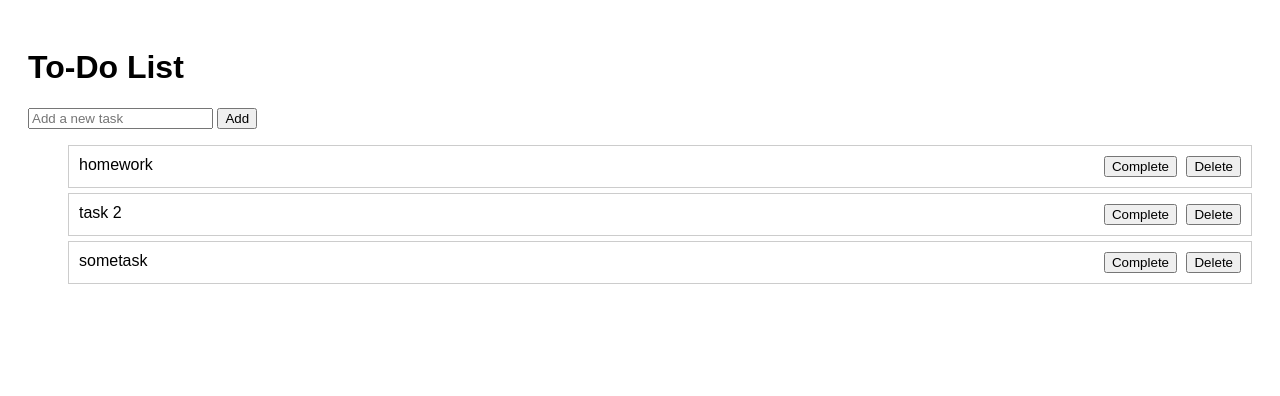
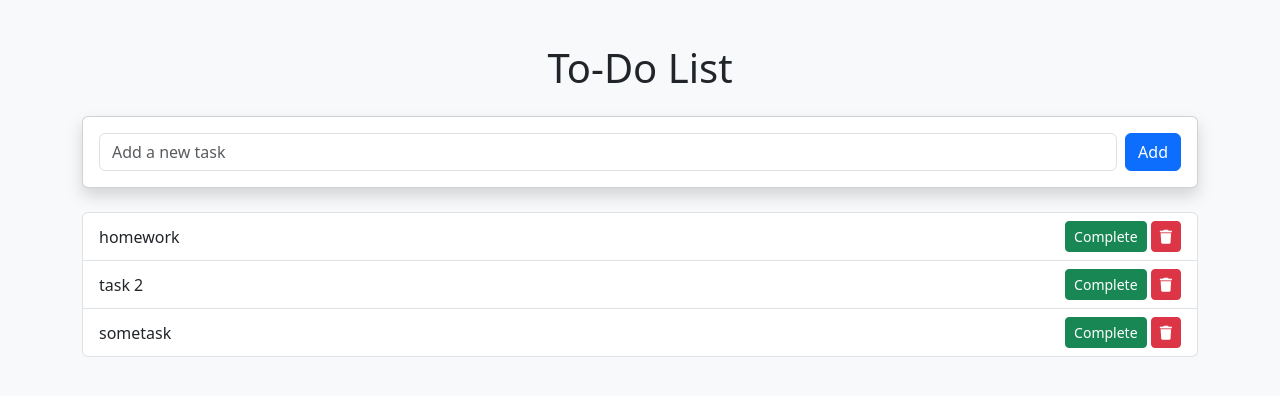
Before and after one commit to stha2022sushant/todoApp, a Django app: page / in a window 1280 px wide. Shown: the top 396 px of the page. Run offline with Django 3.2, Linux system fonts and the light colour scheme; data comes from the database, SQL or seed files in the repository; both versions use the stored data as it was after the commit.

Commit message:
making app more interactive

```diff
--- a/todoApp/todo_app/templates/todo_app/home.html
+++ b/todoApp/todo_app/templates/todo_app/home.html
@@ -4,37 +4,68 @@
     <meta charset="UTF-8">
     <meta name="viewport" content="width=device-width, initial-scale=1.0">
     <title>To-Do App</title>
+    <!-- Bootstrap CSS -->
+    <link href="https://cdn.jsdelivr.net/npm/bootstrap@5.3.0/dist/css/bootstrap.min.css" rel="stylesheet">
+    <!-- Font Awesome Icons -->
+    <link rel="stylesheet" href="https://cdnjs.cloudflare.com/ajax/libs/font-awesome/6.0.0-beta3/css/all.min.css">
     <style>
-        body { font-family: Arial, sans-serif; padding: 20px; }
-        .task { display: flex; justify-content: space-between; padding: 10px; border: 1px solid #ccc; margin-bottom: 5px; }
-        .completed { text-decoration: line-through; color: gray; }
-        .actions button { margin-left: 5px; }
+        body {
+            background-color: #f8f9fa;
+            padding: 20px;
+        }
+        .task.completed span {
+            text-decoration: line-through;
+            color: gray;
+        }
+        .list-group-item {
+            transition: transform 0.2s ease-in-out;
+        }
+        .list-group-item:hover {
+            transform: scale(1.02);
+            background-color: #f1f1f1;
+        }
     </style>
 </head>
 <body>
-    <h1>To-Do List</h1>
-    <form action="/add/" method="POST">
+    <div class="container">
+        <h1 class="text-center my-4">To-Do List</h1>
+
+        <!-- Add Task Form -->
+        <div class="card shadow mb-4">
+            <div class="card-body">
+                <form action="/add/" method="POST" class="d-flex">
                     {% csrf_token %}
-        <input type="text" name="title" placeholder="Add a new task" required>
-        <button type="submit">Add</button>
+                    <input type="text" name="title" class="form-control me-2" placeholder="Add a new task" required>
+                    <button type="submit" class="btn btn-primary">Add</button>
                 </form>
+            </div>
+        </div>
 
-    <ul>
+        <!-- Task List -->
+        <ul class="list-group">
             {% for task in tasks %}
-            <li class="task {% if task.completed %}completed{% endif %}">
+                <li class="list-group-item d-flex justify-content-between align-items-center {% if task.completed %}completed{% endif %}">
                     <span>{{ task.title }}</span>
-                <div class="actions">
-                    <form action="/complete/{{ task.id }}/" method="POST" style="display: inline;">
+                    <div>
+                        <form action="/complete/{{ task.id }}/" method="POST" class="d-inline">
                             {% csrf_token %}
-                        <button type="submit">{% if task.completed %}Undo{% else %}Complete{% endif %}</button>
+                            <button type="submit" class="btn btn-sm {% if task.completed %}btn-secondary{% else %}btn-success{% endif %}">
+                                {% if task.completed %}Undo{% else %}Complete{% endif %}
+                            </button>
                         </form>
-                    <form action="/delete/{{ task.id }}/" method="POST" style="display: inline;">
+                        <form action="/delete/{{ task.id }}/" method="POST" class="d-inline">
                             {% csrf_token %}
-                        <button type="submit">Delete</button>
+                            <button type="submit" class="btn btn-sm btn-danger">
+                                <i class="fas fa-trash"></i>
+                            </button>
                         </form>
                     </div>
                 </li>
             {% endfor %}
         </ul>
+    </div>
+
+    <!-- Bootstrap JS -->
+    <script src="https://cdn.jsdelivr.net/npm/bootstrap@5.3.0/dist/js/bootstrap.bundle.min.js"></script>
 </body>
 </html>
```
Also changed, not shown: todoApp/db.sqlite3. Lines whose indentation alone changed are shown as unchanged.
